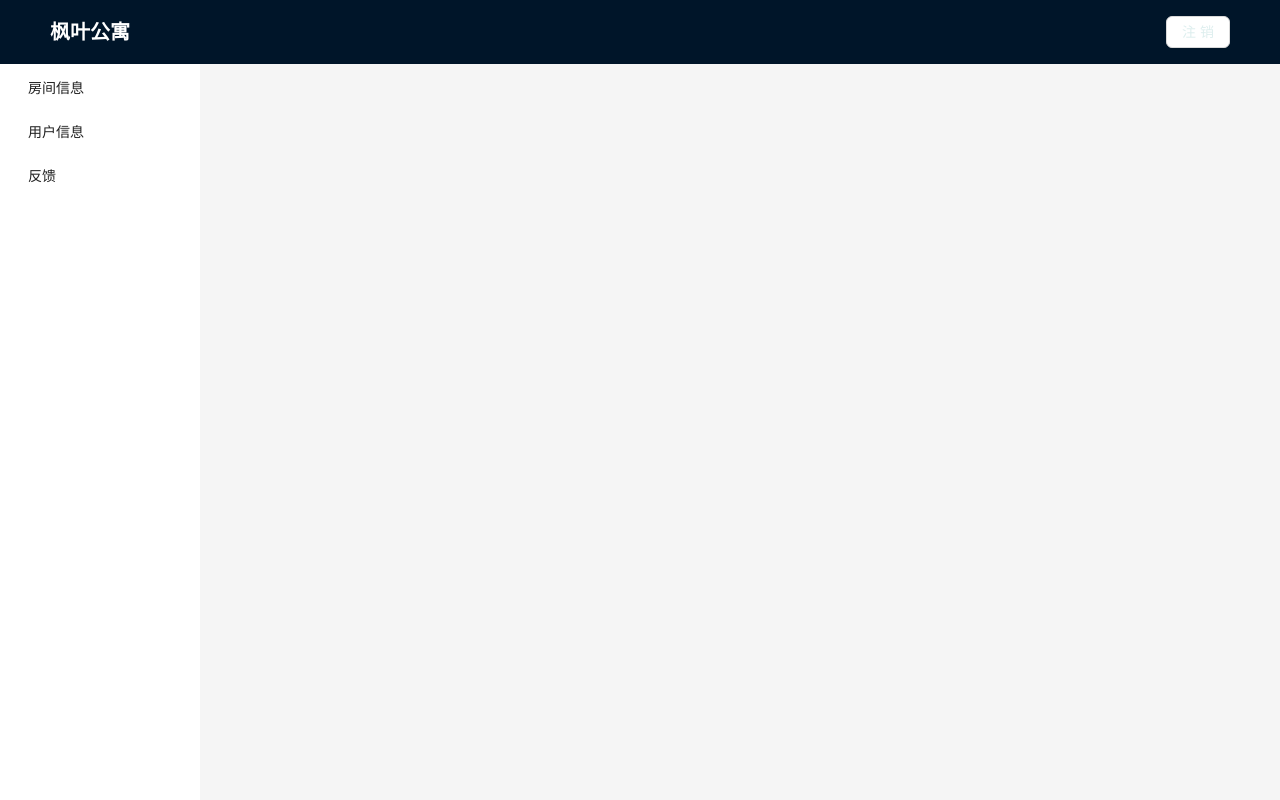
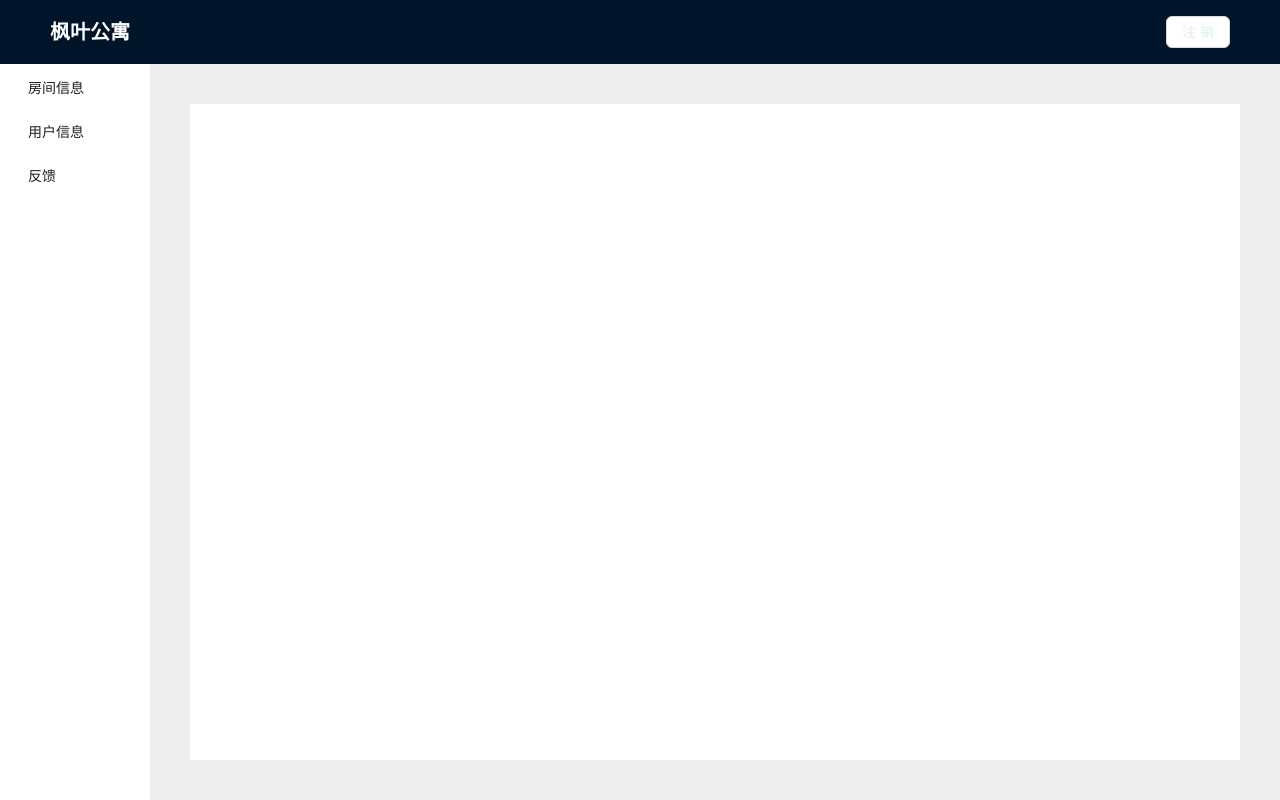
Before and after one commit to BK201-Drama/reality_frontend, a React (Vite) app: page / in a window 1280 px wide. Built offline with nearby package versions, Linux system fonts and the light colour scheme.

Commit message:
style: adj some layout

```diff
--- a/src/shared/LayoutIndex/index.tsx
+++ b/src/shared/LayoutIndex/index.tsx
@@ -10,8 +10,8 @@ const LayoutIndex = () => {
       <FHeader />
       <Layout>
         <SideBar />
-        <Layout style={{ padding: '0 24px 24px' }}>
-          <Content className="p-[24px] m-[0px] min-h-[280px]">
+        <Layout className='p-[40px] bg-[#eee]'>
+          <Content className="p-[24px] m-[0px] min-h-[280px] bg-[#fff]">
             <Outlet />
           </Content>
         </Layout>
--- a/src/shared/SideBar/index.tsx
+++ b/src/shared/SideBar/index.tsx
@@ -7,16 +7,14 @@ import { REAL_MENU } from './index.mapper';
 const { Sider } = Layout;
 
 interface IProps {
-  roleType: RoleType
+  roleType?: RoleType
 }
 const SideBar: FC<IProps> = ({ roleType = RoleType.user }) => {
   const nav = navHelper()
   return (
-    <Sider width={200}>
+    <Sider width={150}>
       <Menu
         mode="inline"
-      defaultSelectedKeys={['1']}
-      defaultOpenKeys={['sub1']}
         onSelect={(e) => { nav.toKey(e?.key) }}
         style={{ height: '100%', borderRight: 0 }}
         items={REAL_MENU[roleType]}
```
Lines whose indentation alone changed are shown as unchanged.
